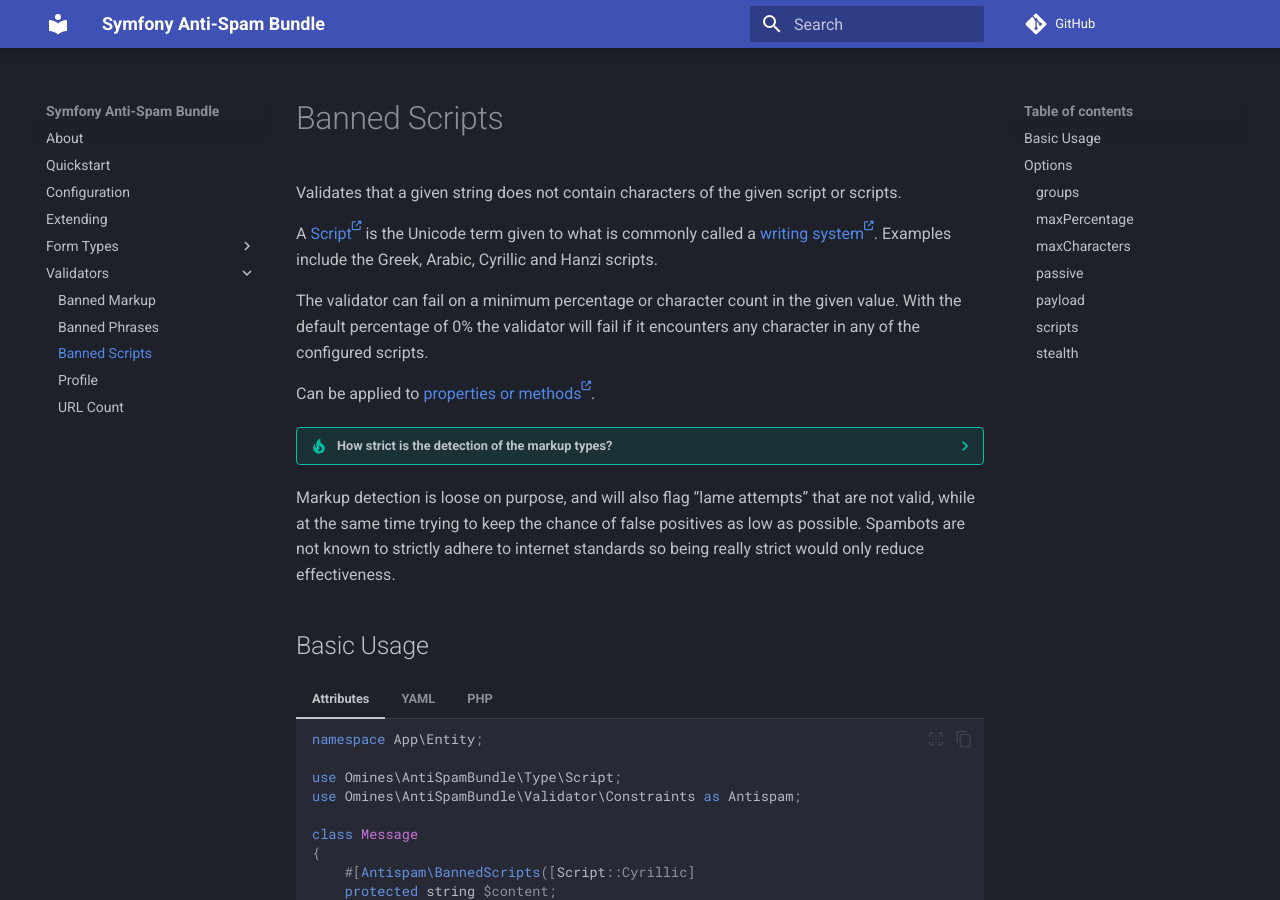
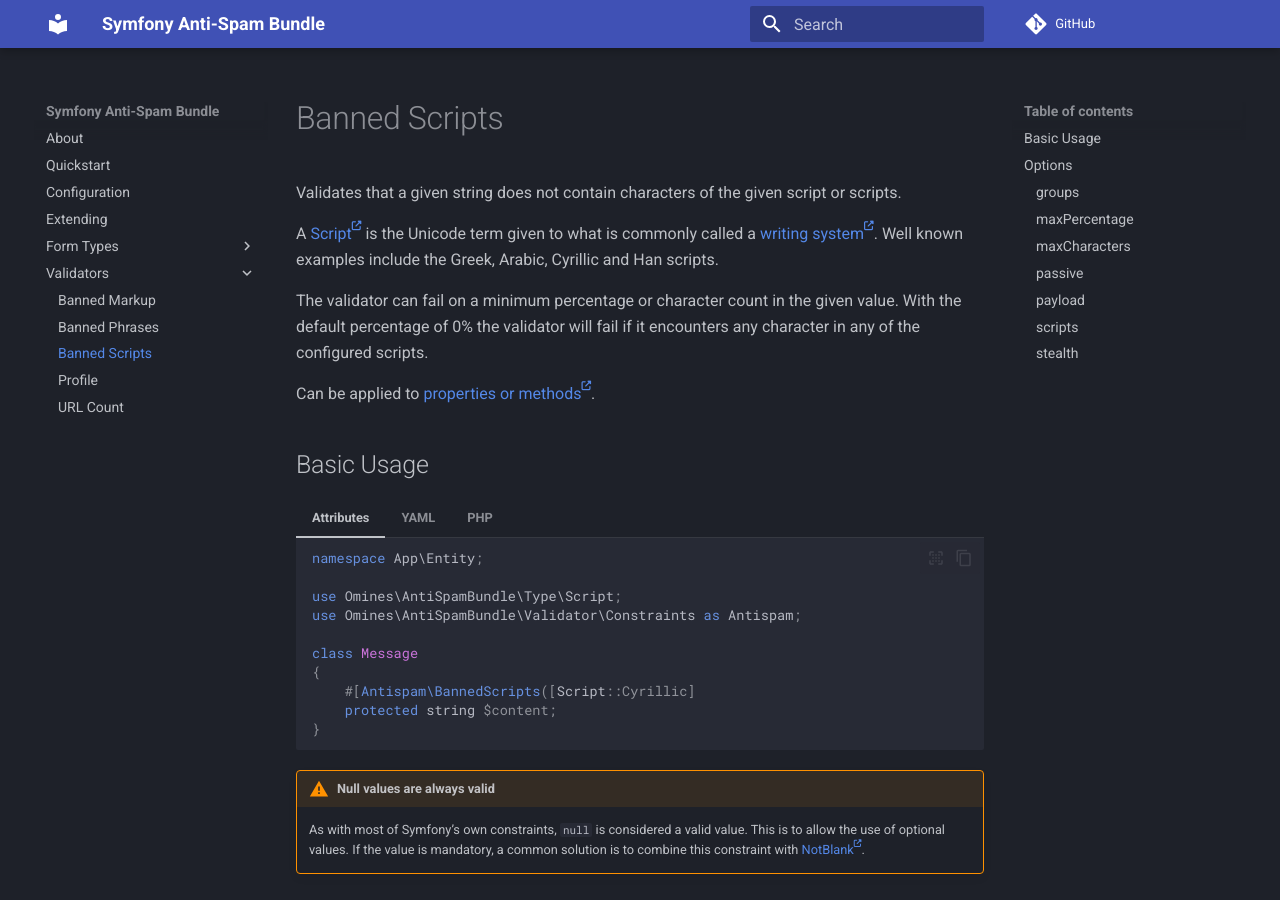
Before and after one commit to omines/antispam-bundle, an MkDocs documentation site: the page built from docs/mkdocs/validator/banned_scripts.md, in a window 1280 px wide and 900 px high. Built offline with MkDocs 1.6.1 and Material for MkDocs 9.7.7, drawn with Linux system fonts in a browser that asks for light colours; comment, search, counter and statistics services are not loaded.

```diff
--- a/docs/mkdocs/validator/banned_scripts.md
+++ b/docs/mkdocs/validator/banned_scripts.md
@@ -3,18 +3,13 @@
 Validates that a given string does not contain characters of the given script or scripts.
 
 A [Script](https://en.wikipedia.org/wiki/Script_(Unicode)) is the Unicode term given to what is commonly called a
-[writing system](https://en.wikipedia.org/wiki/Writing_system). Examples include the Greek, Arabic, Cyrillic and Hanzi
-scripts.
+[writing system](https://en.wikipedia.org/wiki/Writing_system). Well known examples include the Greek, Arabic, Cyrillic
+and Han scripts.
 
 The validator can fail on a minimum percentage or character count in the given value. With the default percentage of 0%
 the validator will fail if it encounters any character in any of the configured scripts.
 
 Can be applied to [properties or methods](https://symfony.com/doc/current/validation.html#constraint-targets).
-
-??? tip "How strict is the detection of the markup types?"
-Markup detection is loose on purpose, and will also flag "lame attempts" that are not valid, while at the same time
-trying to keep the chance of false positives as low as possible. Spambots are not known to strictly adhere to
-internet standards so being really strict would only reduce effectiveness.
 
 ## Basic Usage
 
```
Also changed, not shown: docs/mkdocs/validator/url_count.md (+3 -3 lines), 4 other files.
